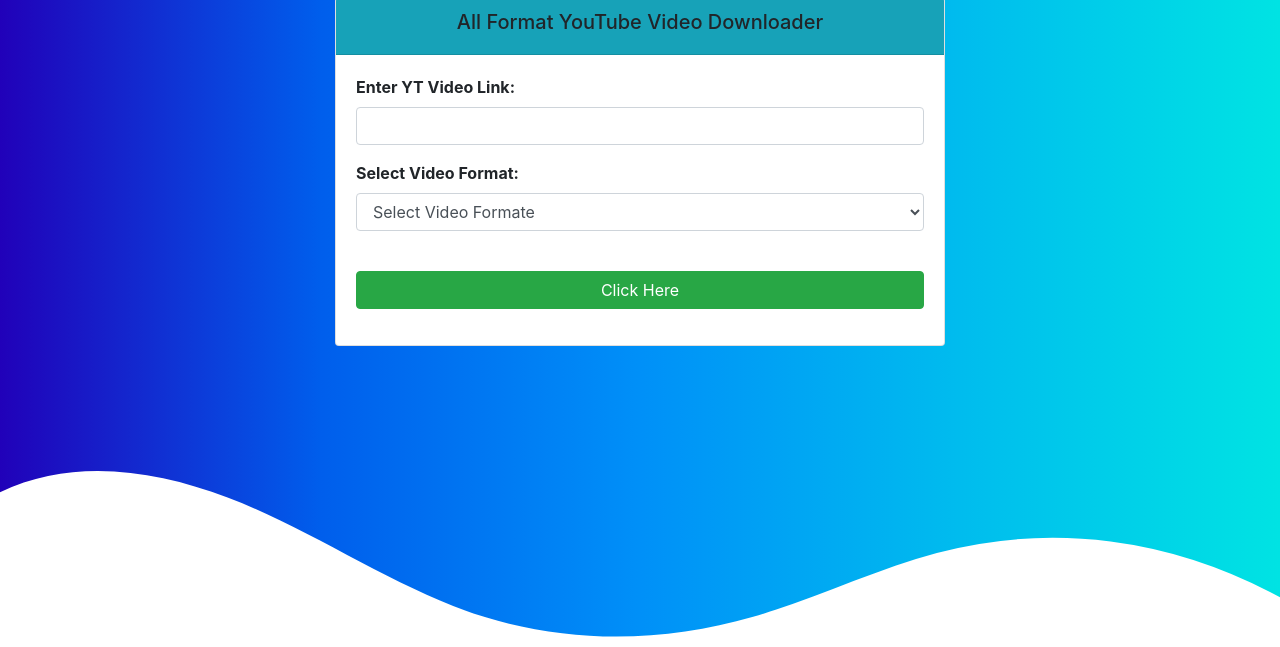
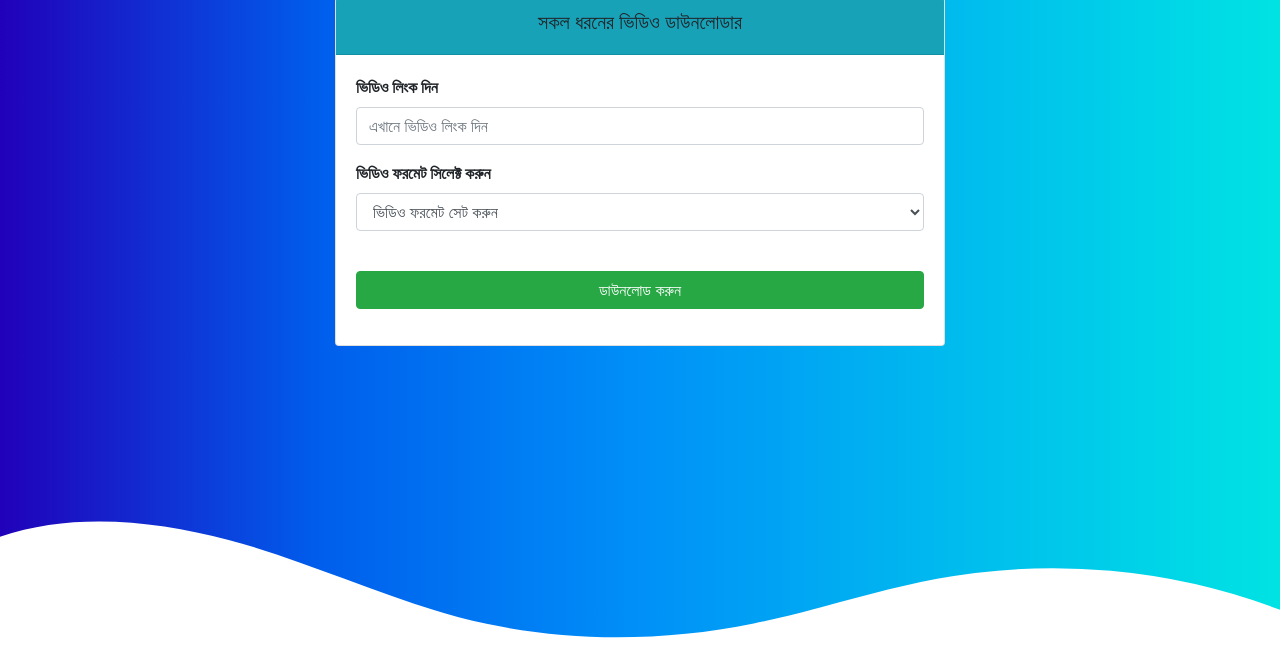
Before and after one commit to Aluddinkhan/video-downloader, a plain HTML site: page index.html in a window 1280 px wide. Shown: the part 153-800 px from the top of the page. Drawn offline with nearby package versions, Linux system fonts and the light colour scheme.

Commit message:
Add files via upload

```diff
--- a/index.html
+++ b/index.html
@@ -1,6 +1,6 @@
 <!DOCTYPE html>
 <html>
-<title>All Format YouTube Video Downloader</title>
+<title>সকল ধরনের ভিডিও ডাউনলোডার</title>
 <head>
 <meta name="viewport" content="width=device-width, initial-scale=1.0">
 <meta name="description" content="Free online YouTube video downloader to download YouTube videos in MP4 in HD quality with high download speed."/>
@@ -12,7 +12,7 @@
 <script src="https://cdnjs.cloudflare.com/ajax/libs/popper.js/1.14.3/umd/popper.min.js"></script>
 <script src="https://maxcdn.bootstrapcdn.com/bootstrap/4.1.3/js/bootstrap.min.js"></script>
 <link rel="stylesheet" href="https://cdnjs.cloudflare.com/ajax/libs/font-awesome/4.7.0/css/font-awesome.min.css">
-<link rel="icon" href="favicon.png" sizes="16x16" type="image/png">
+<link rel="icon" href="https://encrypted-tbn0.gstatic.com/images?q=tbn:ANd9GcTpsDZuPrdflDBSZd7kQHv8RoSKK32QWeRUNA&usqp=CAU" sizes="16x16" type="image/png">
 <style>
 * {
 margin: 0;
@@ -35,14 +35,8 @@ overflow: hidden;
 line-height: 0;
 transform: rotate(180deg);
 }
-.custom-shape-divider-bottom-1610026357 svg {
-position: relative;
-display: block;
-width: calc(100% + 1.3px);
-height: 183px;
-}
 .custom-shape-divider-bottom-1610026357 .shape-fill {
-fill: #FFFFFF;
+fill: #fff;
 }
 </style>
 </head>
@@ -53,14 +47,14 @@ fill: #FFFFFF;
 <div class="col-md-6 offset-md-3 mt-5">
 <div class="card">
 <div class="card-header bg-info">
-<center><h5>All Format YouTube Video Downloader</h5>
+<center><h5>সকল ধরনের ভিডিও ডাউনলোডার</h5>
 </div>
 <div class="card-body">
 <div class="row">
 <div class="col-md-12">
 <div class="form-group">
-<label class="text-weight"><b>Enter YT Video Link:</b></label>
-<input type="txt" name="link" class="form-control link" required>
+<label class="text-weight"><b>ভিডিও লিংক দিন</b></label>
+<input type="txt" name="link" class="form-control link" placeholder="এখানে ভিডিও লিংক দিন" required>
 </div>
 </div>
 </div>
@@ -68,11 +62,12 @@ fill: #FFFFFF;
 <div class="row">
 <div class="col-md-12">
 <div class="form-group">
-<label class="text-weight"><b>Select Video Format:</b></label>
+<label class="text-weight"><b>ভিডিও ফরমেট সিলেক্ট করুন</b></label>
 <select class="form-control formte" required>
-<option selected disabled>Select Video Formate</option>
+<option selected disabled>ভিডিও ফরমেট সেট করুন</option>
 <option value="mp3">Mp3</option>
 <option value="mp4a">144 Mp4</option>
+<option value="240">240 Mp4</option>
 <option value="360">360 Mp4</option>
 <option value="480">480 Mp4</option>
 <option value="720">720 Mp4</option>
@@ -86,7 +81,7 @@ fill: #FFFFFF;
 <div class="row">
 <div class="col-md-12">
 <div class="form-group mt-4 download-video">
-<button class="btn btn-success btn-block click-btn-down" type="submit">Click Here</button>
+<button class="btn btn-success btn-block click-btn-down" type="submit">ডাউনলোড করুন</button>
 </div>
 </div>
 </div>
```
